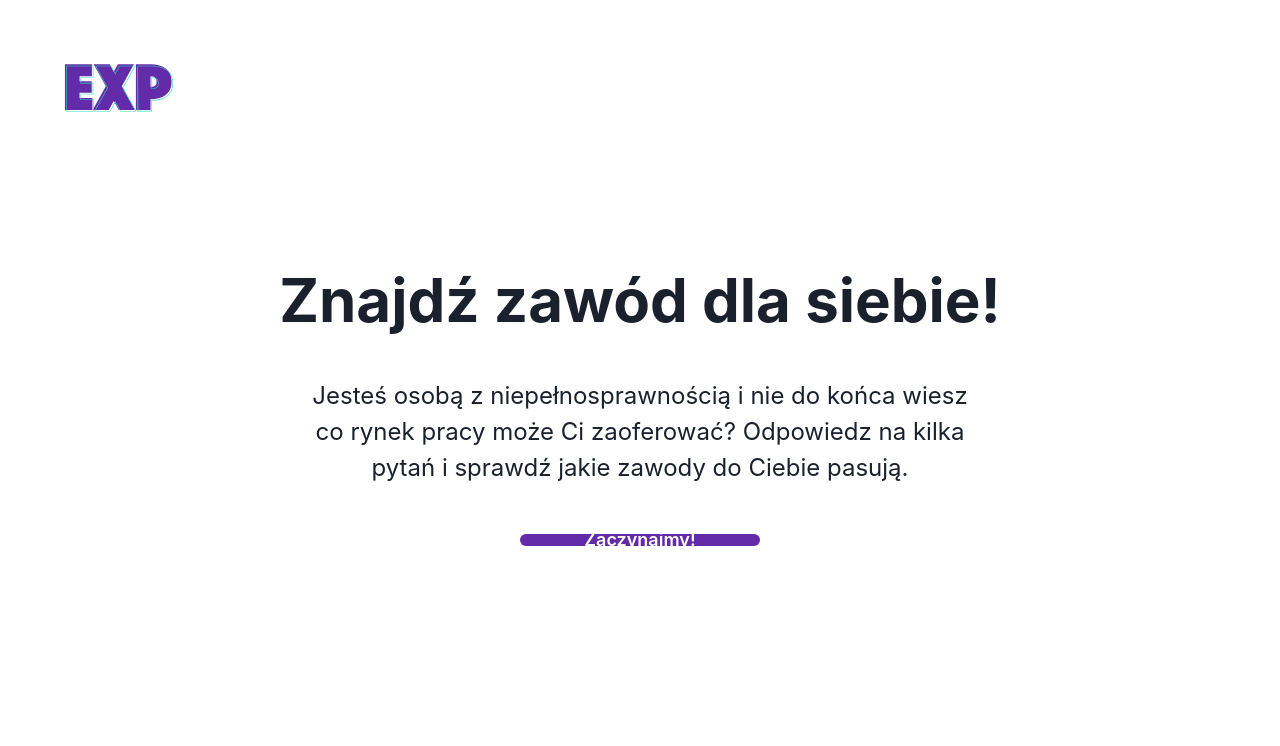
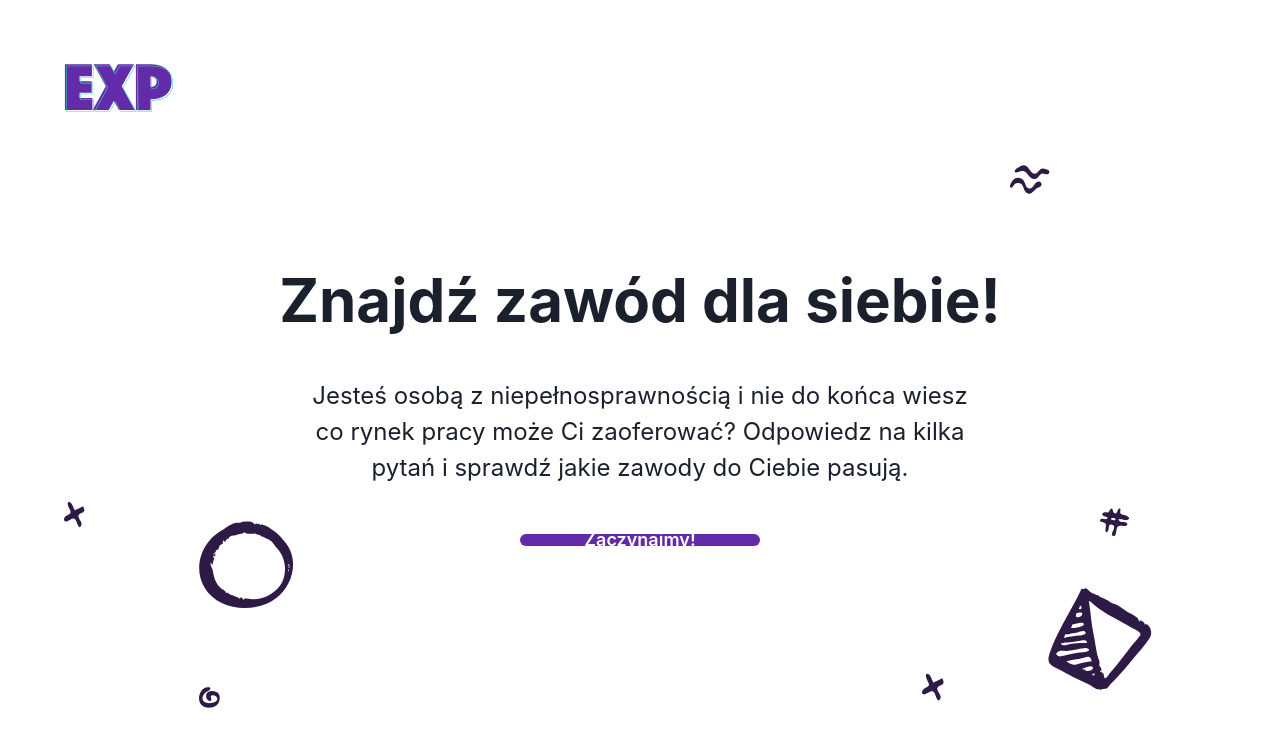
Before and after one commit to TheCodeAbilityHackathon/hackathon-codeability, a React (Create React App) app: page / in a window 1280 px wide. Shown: the top 746 px of the page. Built offline with nearby package versions, Linux system fonts and the light colour scheme.

Commit message:
Added background images

```diff
--- a/src/modules/Questionnaire/index.tsx
+++ b/src/modules/Questionnaire/index.tsx
@@ -19,6 +19,9 @@ import interests from "../../data/interests.json";
 import { HTMLMotionProps, motion } from "framer-motion";
 import { TagButton } from "../../components/TagButton";
 import getJobSuggestion from "../../business_logic/getJobSuggestion";
+import { ReactComponent as BgWave } from "../../assets/icons_wave_top.svg";
+import { ReactComponent as BgIconRight } from "../../assets/icons_bottom_right.svg";
+import { ReactComponent as BgIconLeft } from "../../assets/icons_bottom_left.svg";
 
 const flatOptions = getFlatOptions(disabilities);
 const ids = flatOptions.map(({ value }) => value);
@@ -38,6 +41,15 @@ export const QuestionnairePage = () => {
               }[step]
             }
           </Flex>
+          <Box position="absolute" top="20%" right="18%" zIndex={-1}>
+            <BgWave style={{ width: 40, height: 40 }} />
+          </Box>
+          <Box position="absolute" bottom="10%" left="5%" zIndex={-1}>
+            <BgIconLeft style={{ width: 230, height: 230 }} />
+          </Box>
+          <Box position="absolute" bottom="10%" right="10%" zIndex={-1}>
+            <BgIconRight style={{ width: 230, height: 230 }} />
+          </Box>
         </Page>
       )}
     </QuestionnaireProvider>
```
